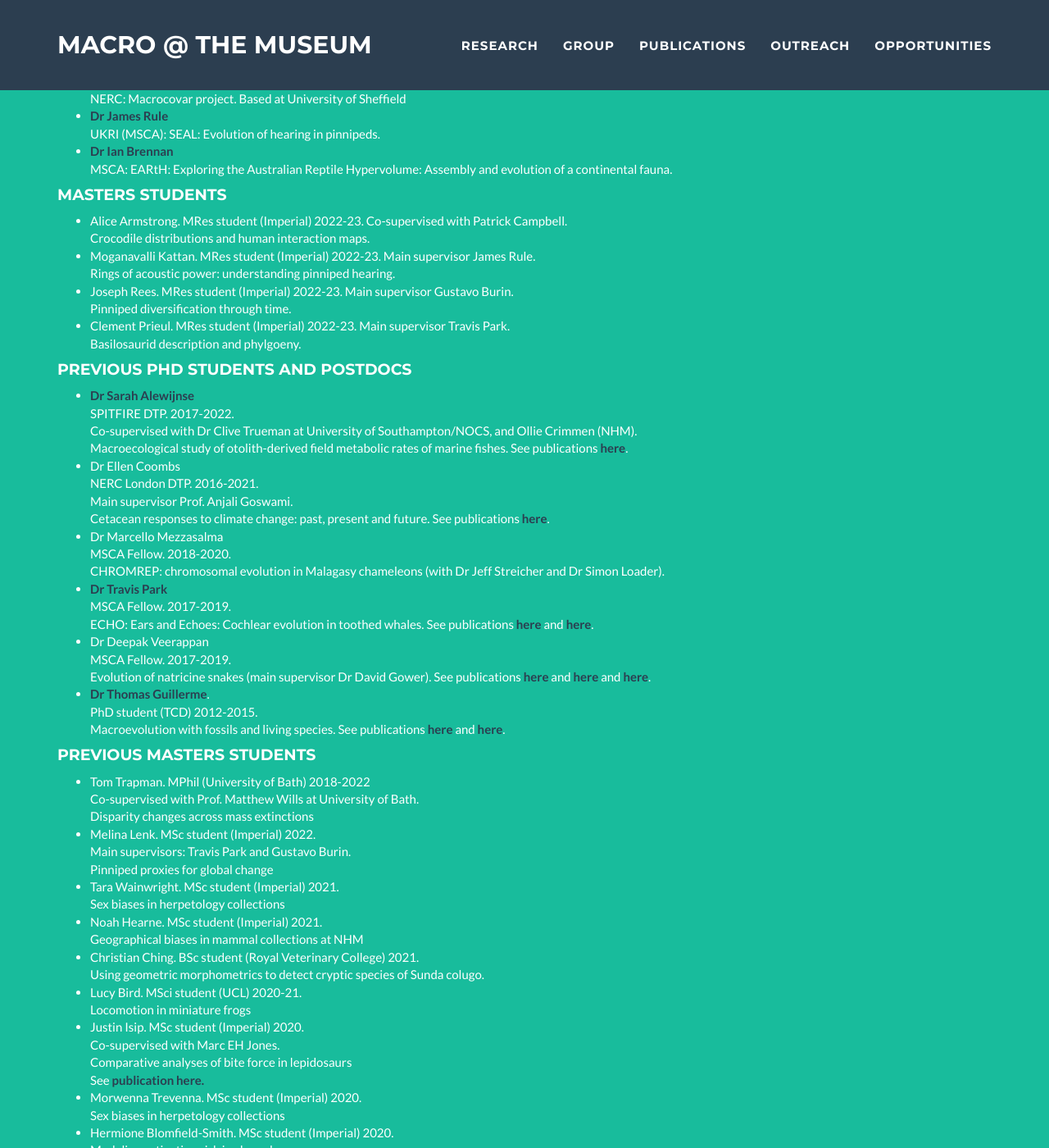
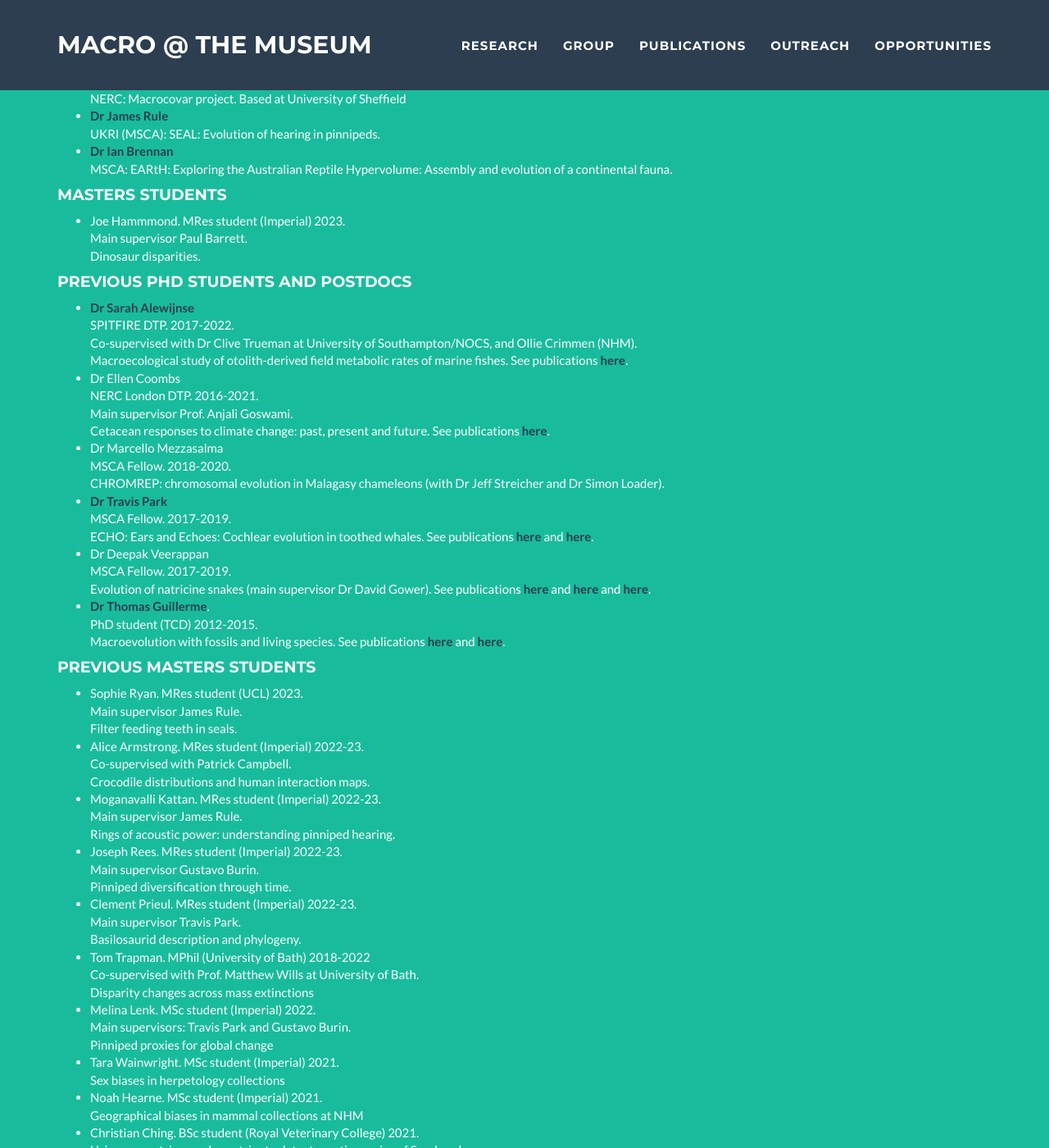
Before and after one commit to nhcooper123/nhcooper123.github.io, a Jekyll site: the page group.html, which Jekyll copies as it is, in a window 1280 px wide and 1400 px high, scrolled down 977 px. Shown: the whole window at 82% size. Built offline with Jekyll 4.4.1, drawn with Linux system fonts in a browser that asks for light colours.

Commit message:
Update members

```diff
--- a/group.html
+++ b/group.html
@@ -181,14 +181,9 @@ We have fun and try to make science a nicer place! <br>
 <h4>Masters students</h4>
 
     <ul>
-    <li>Alice Armstrong. MRes student (Imperial) 2022-23. Co-supervised with Patrick Campbell.<br>
-        Crocodile distributions and human interaction maps.</li>
-    <li>Moganavalli Kattan. MRes student (Imperial) 2022-23. Main supervisor James Rule.<br>
-        Rings of acoustic power: understanding pinniped hearing.</li>
-    <li>Joseph Rees. MRes student (Imperial) 2022-23. Main supervisor Gustavo Burin.<br>
-        Pinniped diversification through time.</li>
-    <li>Clement Prieul. MRes student (Imperial) 2022-23. Main supervisor Travis Park.<br>
-        Basilosaurid description and phylgoeny.</li>
+    <li>Joe Hammmond. MRes student (Imperial) 2023. <br>
+        Main supervisor Paul Barrett.<br>
+        Dinosaur disparities.</li>
     </ul>
 
     <h4>Previous PhD students and postdocs</h4>
@@ -233,6 +228,21 @@ We have fun and try to make science a nicer place! <br>
     <h4> Previous Masters students</h4>
 
     <ul>
+    <li>Sophie Ryan. MRes student (UCL) 2023. <br>
+        Main supervisor James Rule.<br>
+        Filter feeding teeth in seals.</li>
+    <li>Alice Armstrong. MRes student (Imperial) 2022-23. <br>
+        Co-supervised with Patrick Campbell.<br>
+        Crocodile distributions and human interaction maps.</li>
+    <li>Moganavalli Kattan. MRes student (Imperial) 2022-23. <br>
+        Main supervisor James Rule.<br>
+        Rings of acoustic power: understanding pinniped hearing.</li>
+    <li>Joseph Rees. MRes student (Imperial) 2022-23. <br>
+        Main supervisor Gustavo Burin.<br>
+        Pinniped diversification through time.</li>
+    <li>Clement Prieul. MRes student (Imperial) 2022-23. <br>
+        Main supervisor Travis Park.<br>
+        Basilosaurid description and phylogeny.</li>
     <li>Tom Trapman. MPhil (University of Bath) 2018-2022<br>
         Co-supervised with Prof. Matthew Wills at University of Bath.<br>
         Disparity changes across mass extinctions</li>
```
